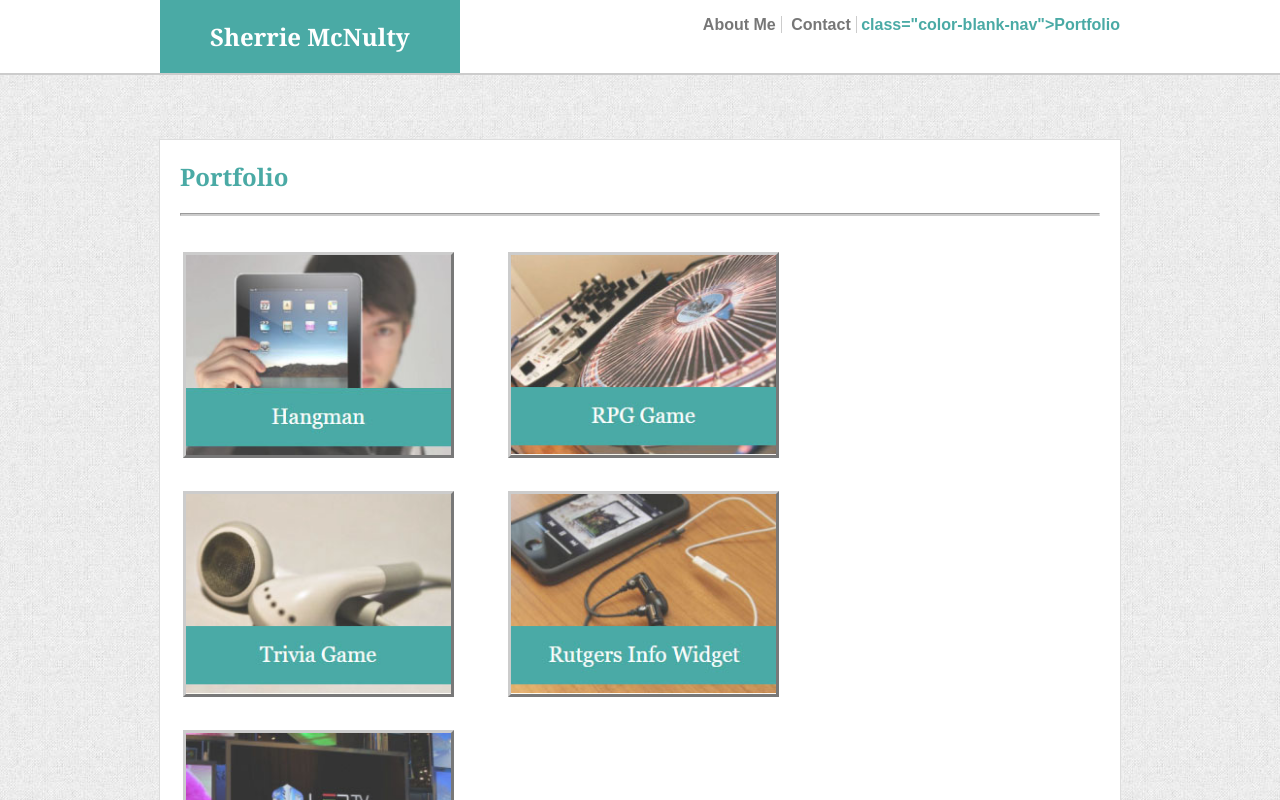
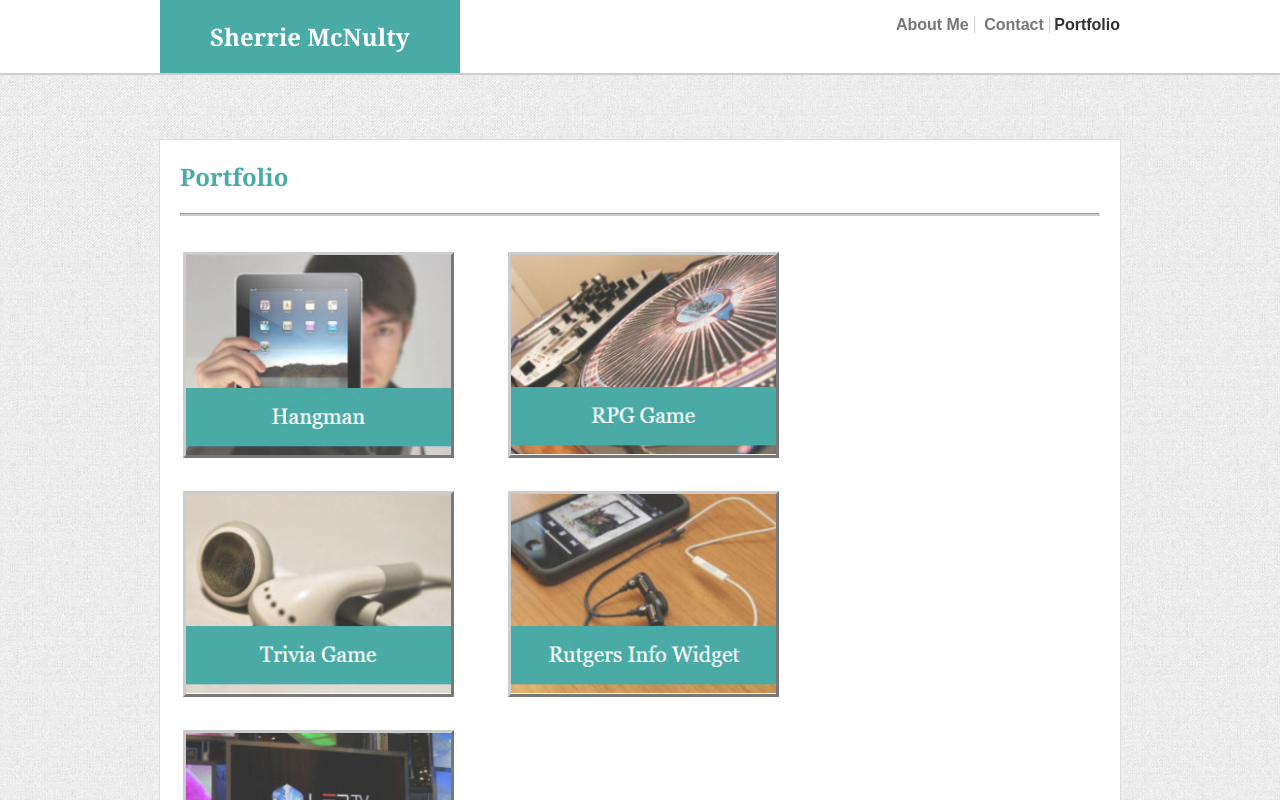
Before and after one commit to sherriemcnulty/Basic-Portfolio, a plain HTML site: page portfolio.html in a window 1280 px wide. Drawn offline with Linux system fonts and the light colour scheme.

Commit message:
Fixed a syntax error in the Portfolio page's navigation menu.

```diff
--- a/portfolio.html
+++ b/portfolio.html
@@ -22,7 +22,7 @@
                     <ul id="nav-menu">
                          <li><a href="index.html">About Me</a></li>
                          <li><a href="contact.html">Contact</a></li>
-                         <li> class="color-blank-nav">Portfolio</li>
+                         <li class="color-blank-nav">Portfolio</li>
                     </ul> <!-- nav-menu -->
                </div> <!-- nav-wrapper -->
           </nav>
```
